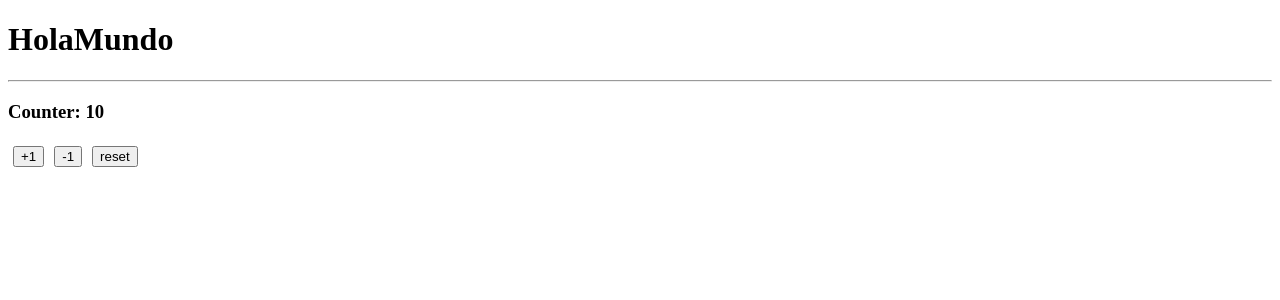
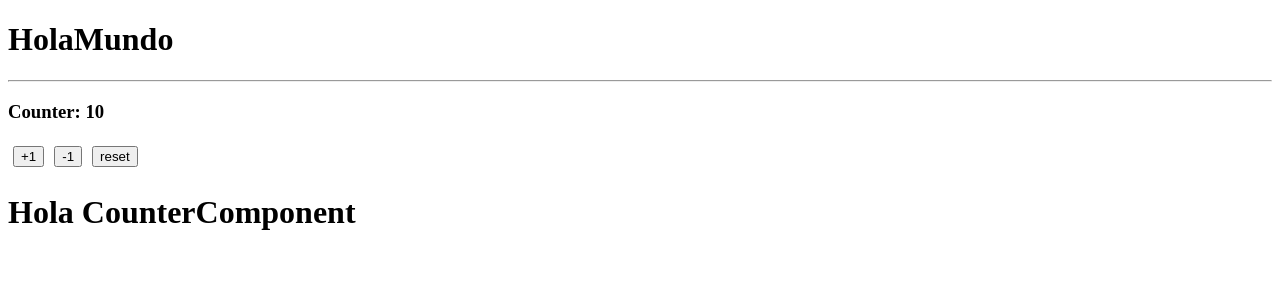
Before and after one commit to IsanorLopez/A_HolaMundo, an Angular app in the folder HolaMundo/: page / in a window 1280 px wide. Shown: the top 300 px of the page. Built offline with nearby package versions, Linux system fonts and the light colour scheme.

Commit message:
Feat: ContadorComponent

```diff
--- a/HolaMundo/src/app/app.component.html
+++ b/HolaMundo/src/app/app.component.html
@@ -5,3 +5,5 @@
 <button style="margin: 5px;" (click)="modifyBy(+1)" > +1 </button>
 <button style="margin: 5px;" (click)="modifyBy(-1)" > -1 </button>
 <button style="margin: 5px;" (click)="reset()" > reset </button>
+
+<app-counter></app-counter>
--- a/HolaMundo/src/app/app.module.ts
+++ b/HolaMundo/src/app/app.module.ts
@@ -3,10 +3,12 @@
 
 import { AppRoutingModule } from './app-routing.module';
 import { AppComponent } from './app.component';
+import { CounterComponent } from './counter/counter.component';
 
 @NgModule({
   declarations: [
-    AppComponent
+    AppComponent,
+    CounterComponent
   ],
   imports: [
     BrowserModule,
--- /dev/null
+++ b/HolaMundo/src/app/counter/counter.component.ts
@@ -0,0 +1,8 @@
+import { Component } from '@angular/core';
+
+@Component({
+  selector: 'app-counter',
+  template: '<h1>Hola CounterComponent</h1>'
+})
+export class CounterComponent {
+}
```
